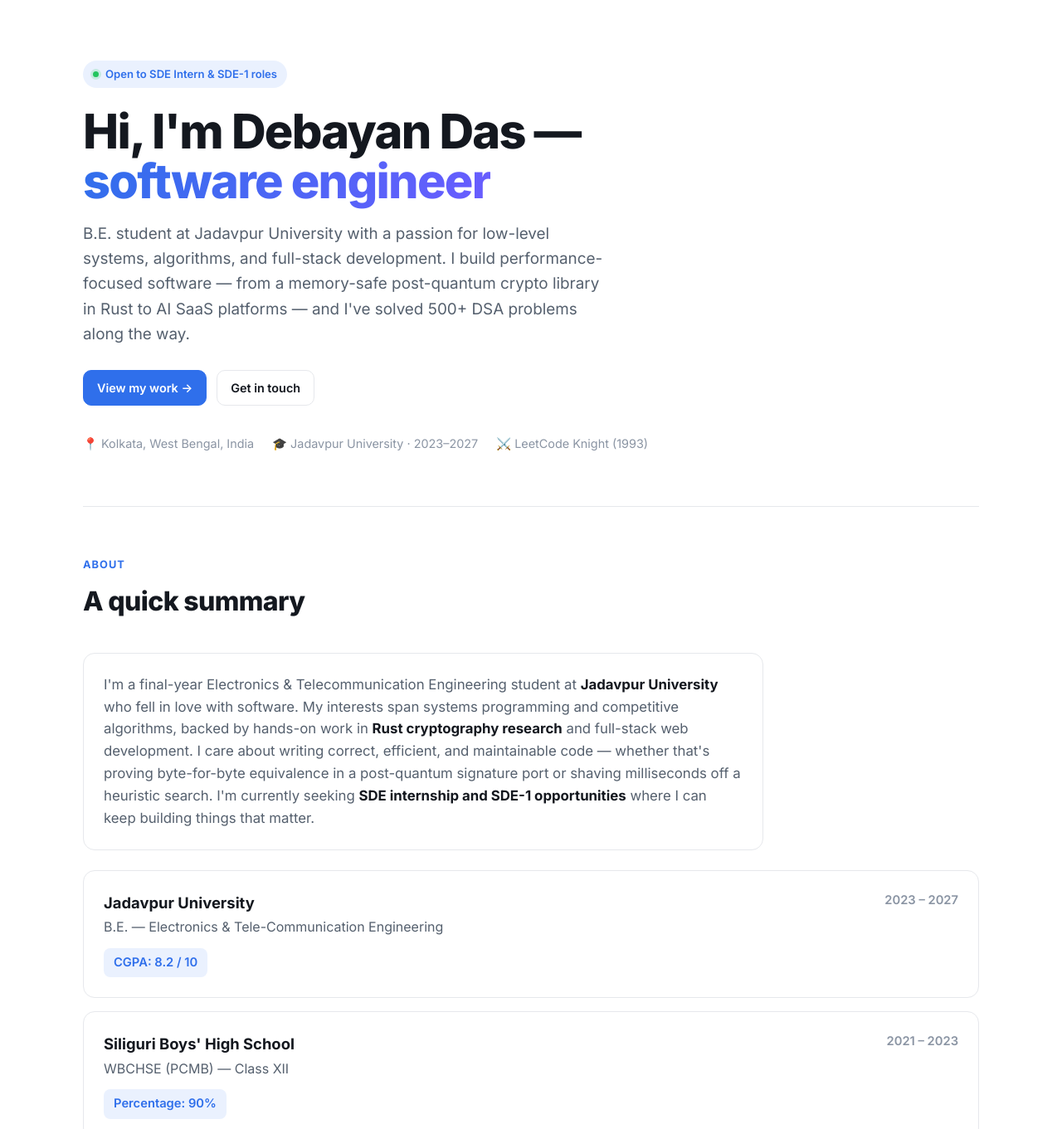
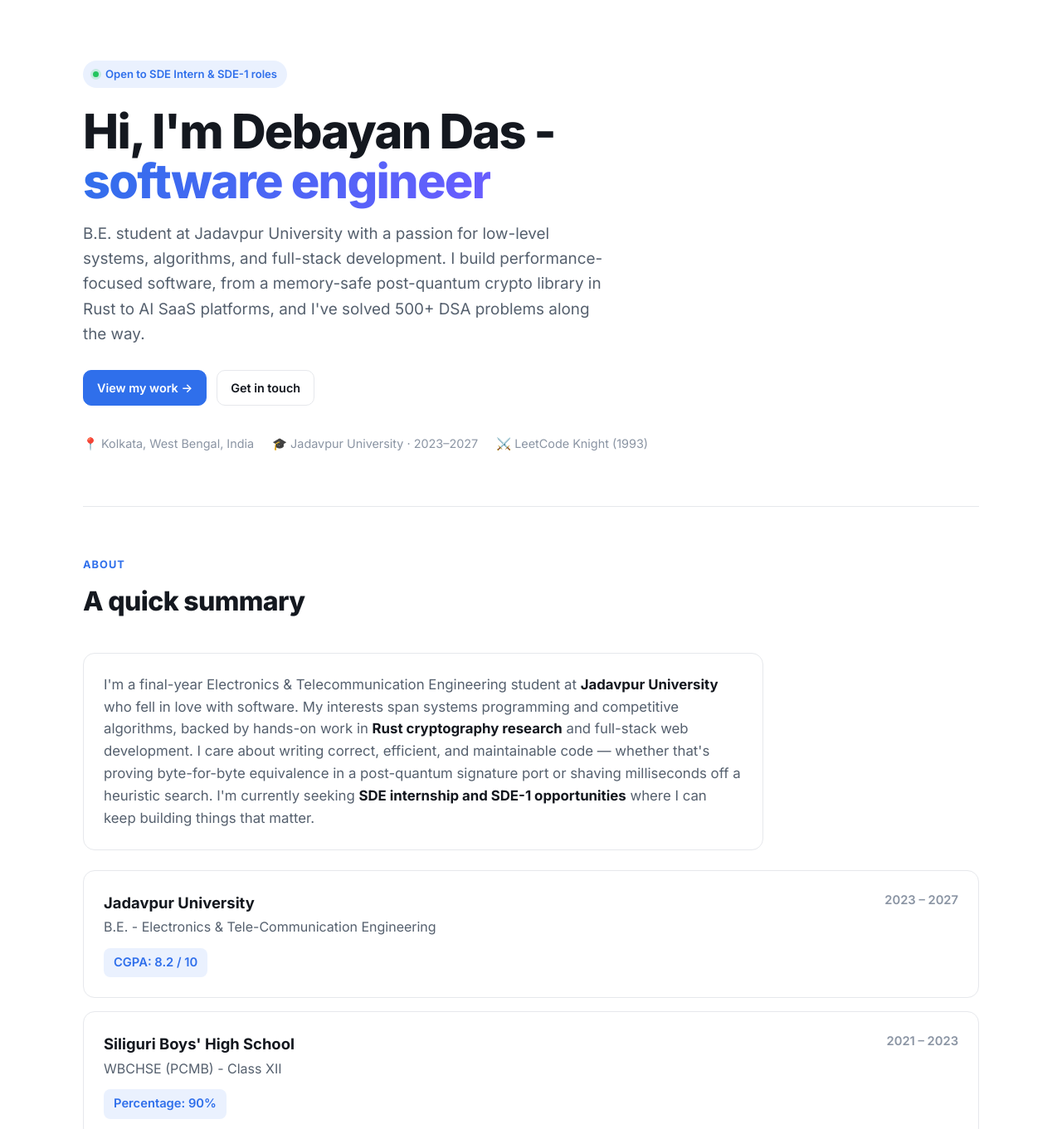
Before and after one commit to debayan81/portfolio, a plain HTML site: page index.html in a window 1280 px wide. Shown: the part 80-1441 px from the top of the page at 83% size. Drawn offline with Linux system fonts and the light colour scheme.

Commit message:
Fix punctuation and formatting in index.html

```diff
--- a/index.html
+++ b/index.html
@@ -3,7 +3,7 @@
 <head>
   <meta charset="UTF-8" />
   <meta name="viewport" content="width=device-width, initial-scale=1.0" />
-  <title>Debayan Das — Software Engineer</title>
+  <title>Debayan Das - Software Engineer</title>
   <meta name="description" content="Debayan Das — B.E. student at Jadavpur University seeking SDE / SDE Intern roles. Systems, algorithms, and full-stack projects." />
 
   <!-- ===== Fonts ===== -->
@@ -348,11 +348,11 @@
     <section class="hero wrap">
       <div class="reveal">
         <span class="eyebrow"><span class="dot"></span> Open to SDE Intern &amp; SDE-1 roles</span>
-        <h1>Hi, I'm Debayan Das —<br><span class="grad">software engineer</span></h1>
+        <h1>Hi, I'm Debayan Das -<br><span class="grad">software engineer</span></h1>
         <p class="lead">
           B.E. student at Jadavpur University with a passion for low-level systems, algorithms,
-          and full-stack development. I build performance-focused software — from a memory-safe
-          post-quantum crypto library in Rust to AI SaaS platforms — and I've solved 500+ DSA problems along the way.
+          and full-stack development. I build performance-focused software, from a memory-safe
+          post-quantum crypto library in Rust to AI SaaS platforms, and I've solved 500+ DSA problems along the way.
         </p>
         <div class="hero-actions">
           <a href="#projects" class="btn btn-primary">View my work →</a>
@@ -389,7 +389,7 @@
         <div class="edu card">
           <div>
             <h3>Jadavpur University</h3>
-            <div class="sub">B.E. — Electronics &amp; Tele-Communication Engineering</div>
+            <div class="sub">B.E. - Electronics &amp; Tele-Communication Engineering</div>
             <div class="cgpa">CGPA: 8.2 / 10</div>
           </div>
           <div class="date">2023 – 2027</div>
@@ -397,7 +397,7 @@
         <div class="edu card">
           <div>
             <h3>Siliguri Boys' High School</h3>
-            <div class="sub">WBCHSE (PCMB) — Class XII</div>
+            <div class="sub">WBCHSE (PCMB) - Class XII</div>
             <div class="cgpa">Percentage: 90%</div>
           </div>
           <div class="date">2021 – 2023</div>
@@ -414,7 +414,7 @@
 
       <div class="card reveal">
         <div class="exp-item">
-          <div class="when">June 2026 — Present</div>
+          <div class="when">June 2026 - Present</div>
           <div>
             <h3>Cryptography Research Intern</h3>
             <div class="org">AlgoBengal Research Labs</div>
@@ -563,7 +563,7 @@
         <div class="card reveal">
           <div class="ico">⚔️</div>
           <div>
-            <h3>LeetCode Knight — 1993</h3>
+            <h3>LeetCode Knight - 1993</h3>
             <p>Highest rating of 1993, placing in the top competitive programming tier.</p>
           </div>
         </div>
@@ -588,7 +588,7 @@
     <section class="block wrap" id="contact">
       <div class="contact-card reveal">
         <h2>Let's build something together.</h2>
-        <p>I'm actively looking for SDE internship and SDE-1 roles. The fastest way to reach me is email — I'll get back to you quickly.</p>
+        <p>I'm actively looking for SDE internship and SDE-1 roles. The fastest way to reach me is email - I'll get back to you quickly.</p>
         <div class="contact-actions">
           <a href="mailto:debayan4life@gmail.com?subject=Opportunity%20for%20Debayan%20Das" class="btn btn-primary">✉️ debayan4life@gmail.com</a>
           <a href="tel:+918116679163" class="btn">📞 +91 81166 79163</a>
```
